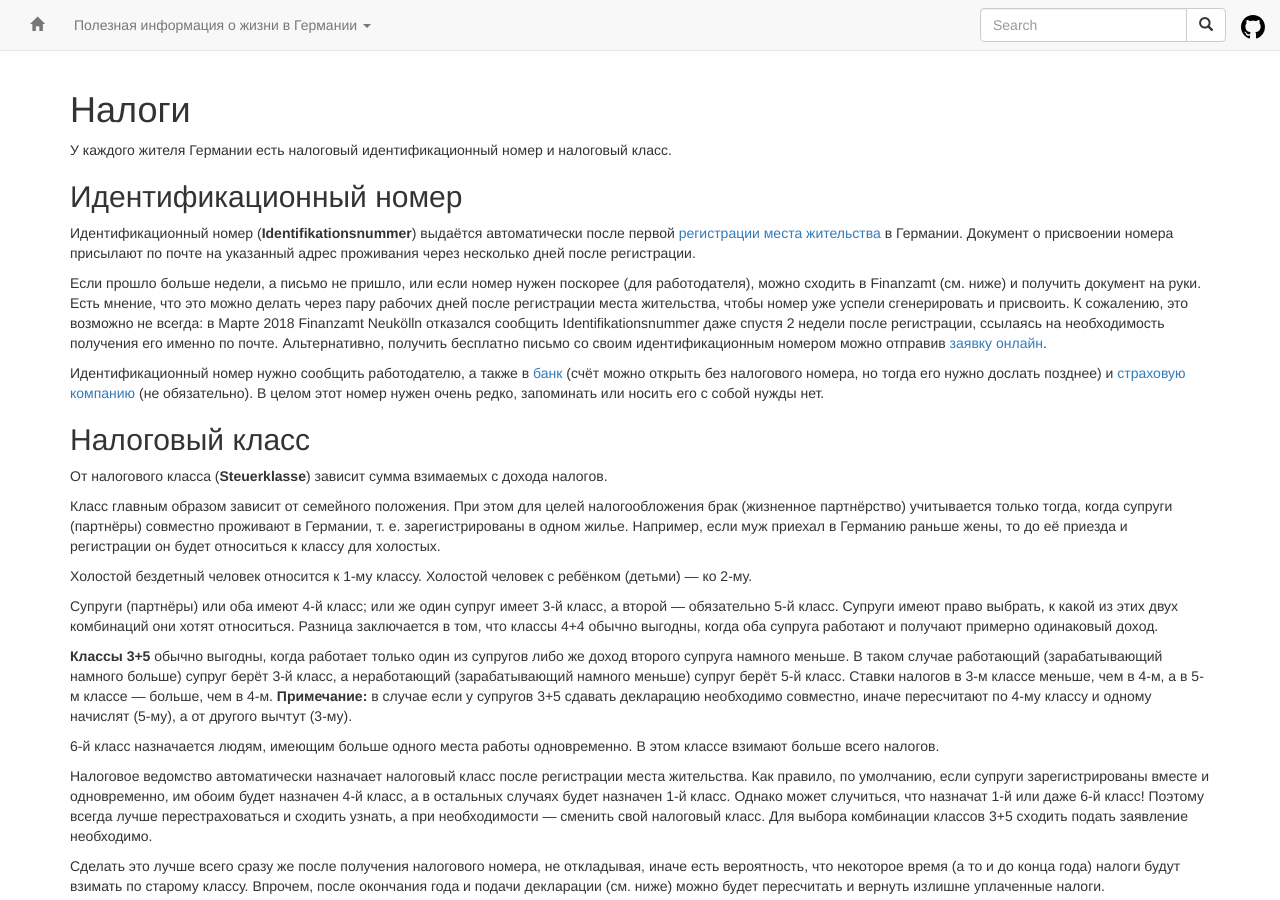
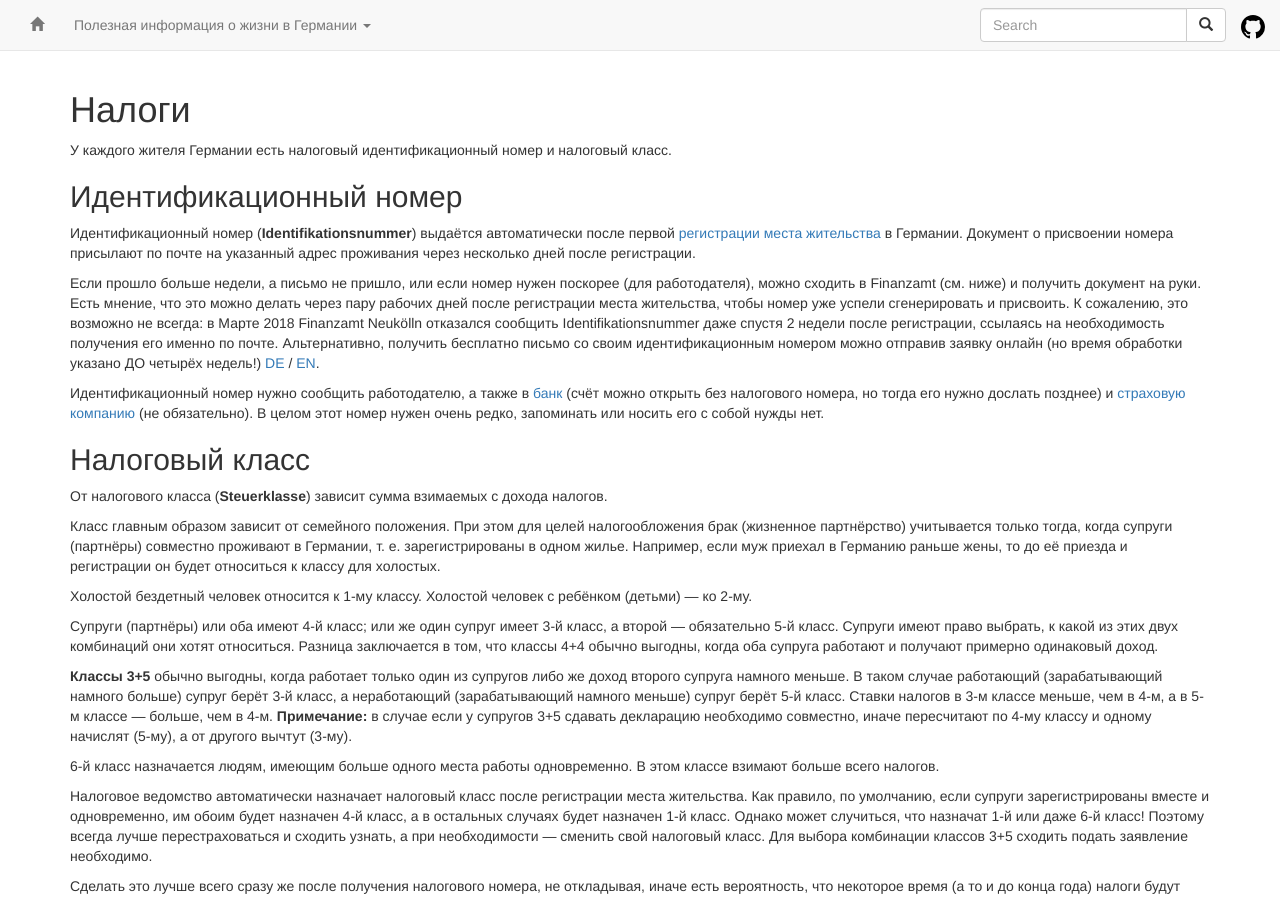
Before and after one commit to ru-de/faq, a Jekyll site: the page built from pages/Налоги.md, in a window 1280 px wide and 900 px high. Built offline with Jekyll 4.4.1, drawn with Linux system fonts in a browser that asks for light colours; nearby versions of some CDN libraries.

Commit message:
sync github pages

```diff
--- a/pages/Налоги.md
+++ b/pages/Налоги.md
@@ -11,7 +11,7 @@ layout: default
 
 Идентификационный номер (**Identifikationsnummer**) выдаётся автоматически после первой [регистрации места жительства](Регистрация%20места%20жительства.md) в Германии. Документ о присвоении номера присылают по почте на указанный адрес проживания через несколько дней после регистрации.
 
-Если прошло больше недели, а письмо не пришло, или если номер нужен поскорее (для работодателя), можно сходить в Finanzamt (см. ниже) и получить документ на руки. Есть мнение, что это можно делать через пару рабочих дней после регистрации места жительства, чтобы номер уже успели сгенерировать и присвоить. К сожалению, это возможно не всегда: в Марте 2018 Finanzamt Neukölln отказался сообщить Identifikationsnummer даже спустя 2 недели после регистрации, ссылаясь на необходимость получения его именно по почте. Альтернативно, получить бесплатно письмо со своим идентификационным номером можно отправив [заявку онлайн](https://www.bzst.de/DE/Privatpersonen/SteuerlicheIdentifikationsnummer/Mitteilung_IdNr/mitteilung_IdNr_node.html).
+Если прошло больше недели, а письмо не пришло, или если номер нужен поскорее (для работодателя), можно сходить в Finanzamt (см. ниже) и получить документ на руки. Есть мнение, что это можно делать через пару рабочих дней после регистрации места жительства, чтобы номер уже успели сгенерировать и присвоить. К сожалению, это возможно не всегда: в Марте 2018 Finanzamt Neukölln отказался сообщить Identifikationsnummer даже спустя 2 недели после регистрации, ссылаясь на необходимость получения его именно по почте. Альтернативно, получить бесплатно письмо со своим идентификационным номером можно отправив заявку онлайн (но время обработки указано ДО четырёх недель!) [DE](https://www.bzst.de/SiteGlobals/Kontaktformulare/DE/Steuerliche_IDNr/Mitteilung_IdNr/mitteilung_IdNr_node.html) / [EN](https://www.bzst.de/SiteGlobals/Kontaktformulare/EN/Tax_Idenr/message_IdNr/notification_idnr_node.html).
 
 Идентификационный номер нужно сообщить работодателю, а также в [банк](Финансы%20и%20Банки.md) (счёт можно открыть без налогового номера, но тогда его нужно дослать позднее) и [страховую компанию](Страховки.md) (не обязательно). В целом этот номер нужен очень редко, запоминать или носить его с собой нужды нет.
 
```
